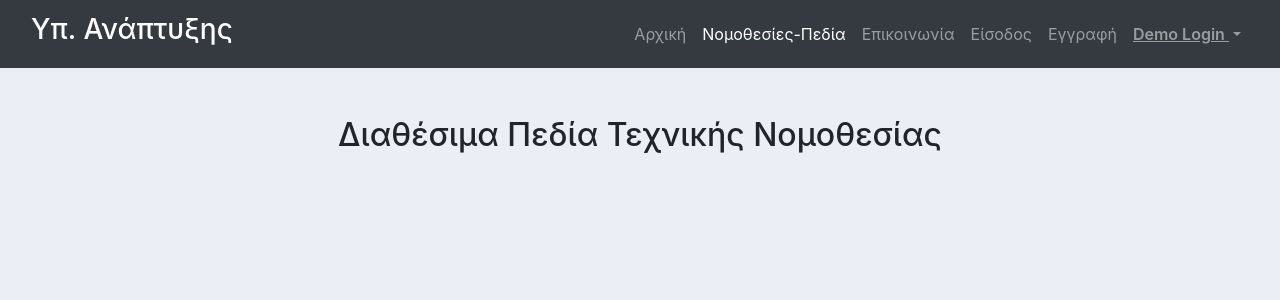
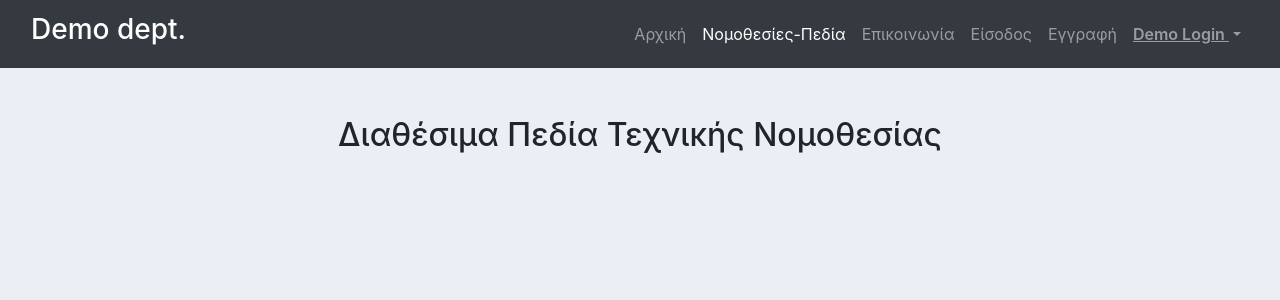
Before and after one commit to Johnbin89/AthTechSD2020, a Django app: page /accounts/regulation/ in a window 1280 px wide. Shown: the top 300 px of the page. Run offline with Django 5.2, Linux system fonts and the light colour scheme; parts of the project's set-up code (start-up, migrations or seed data) failed here and were passed over; some libraries are stand-ins or nearby versions.

Commit message:
demo dept

```diff
--- a/app/templates/base.html
+++ b/app/templates/base.html
@@ -15,7 +15,7 @@
 
   <link rel="stylesheet" href="{% static 'css/base.css' %}">
 
-  <title>{% block title %}Υπ. Ανάπτυξης{% endblock %}</title>
+  <title>{% block title %}Demo dept.{% endblock %}</title>
   {% endblock %}
 </head>
 
@@ -28,7 +28,7 @@
 
 
       <a class="navbar-brand" href="/">
-        <h3>Υπ. Ανάπτυξης</h3>
+        <h3>Demo dept.</h3>
       </a>
       <button class="navbar-toggler" type="button" data-toggle="collapse" data-target="#navbarNav"
         aria-controls="navbarNav" aria-expanded="false" aria-label="Toggle navigation">
--- a/app/views.py
+++ b/app/views.py
@@ -10,6 +10,7 @@ from django.contrib import messages
 def index(request):
     context = {'home': True}
     # messages.success(request, 'Hello')
+    messages.info(request, "This is a demo website for learning purposes.")
     return render(request, 'index.html', context)
 
 def services(request):
```
